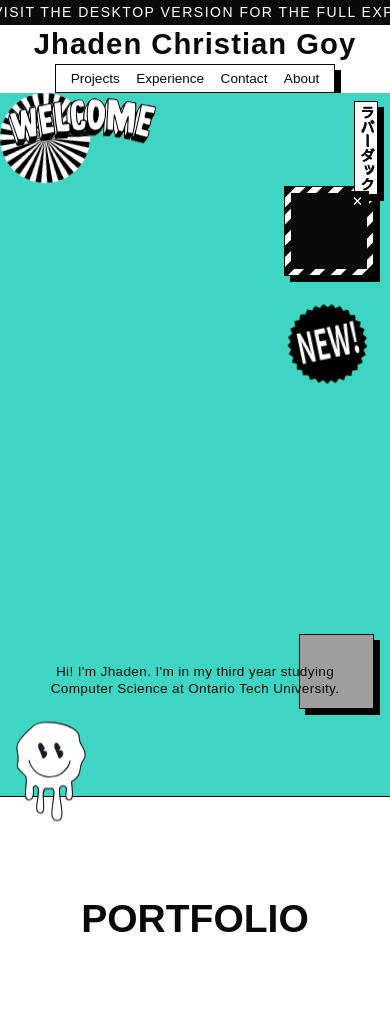
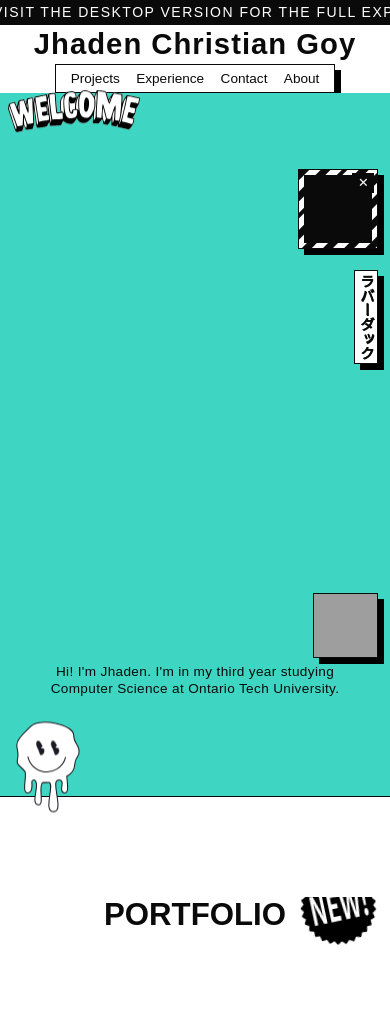
Before and after one commit to jhadenn/jhaden-portfolio, a React app: page / in a window 390 px wide. Shown: the top 1020 px of the page. Built offline with nearby package versions, Linux system fonts and the light colour scheme; no server answers; grey boxes are pictures that could not be loaded; a web font is replaced by a local one; what dom-window-manager would draw is missing.

Commit message:
mobile layout fixes

```diff
--- a/src/sections/header/Header.ts
+++ b/src/sections/header/Header.ts
@@ -597,21 +597,6 @@ export default function header() {
   messageBox.appendChild(closeButton);
   header.appendChild(messageBox);
 
-  // Sticker
-  const sticker = document.createElement('div');
-  sticker.setAttribute('id', 'new');
-  sticker.innerHTML = `<img alt="New! sticker" src="../../assets/new.svg" />`;
-  sticker.style.top = `${window.innerHeight + 50}px`;
-
-  header.appendChild(sticker);
-
-  dragElement(sticker);
-  sticker.style.zIndex = windowManager.base;
-
-  sticker.addEventListener('mousedown', () => {
-    sticker.style.zIndex = windowManager.moveOnTop();
-  });
-
   // Navigation bar
   const navigationBar = document.createElement('nav');
   navigationBar.id ='header-nav';
@@ -803,7 +788,6 @@ window.addEventListener('resize', scheduleNavbarPosition);
     window.addEventListener('resize', () => {
       duckPlaceholder.style.height = `${window.innerHeight - 140}px`;
       //sunscreen.style.top = `${window.innerHeight + 50}px`;
-      sticker.style.top = `${window.innerHeight + 50}px`;
 
       const canvas = document.querySelector('canvas');
       if (canvas) {
--- a/src/sections/header/header.scss
+++ b/src/sections/header/header.scss
@@ -156,7 +156,6 @@
   }
 }
 
-#new,
 #welcome,
 #japanese,
 #rays,
@@ -164,22 +163,6 @@
 .project-request {
   position: absolute;
   cursor: $grab;
-}
-
-#new {
-  left: 30px;
-  transform: rotateZ(-10deg);
-  padding: 0;
-  border-radius: 100px;
-
-  img {
-    border-radius: 100px;
-    margin-bottom: -0.5em;
-    animation: rotate 1s linear infinite;
-    animation-play-state: paused;
-    animation-delay: calc(var(--scroll) * -1s);
-    width: 190px;
-  }
 }
 
 #welcome {
--- a/src/sections/projects/Projects.ts
+++ b/src/sections/projects/Projects.ts
@@ -2,10 +2,25 @@ import './projects.scss';
 import projectList from '../../data/projects.js';
 import { populateProjects } from '../../utils/populateProjects.js';
 import { gsap } from 'gsap';
+import { WindowManager, dragElement } from 'dom-window-manager';
+
+const stickerWindowManager = new WindowManager(1);
 
 export default function projects() {
   const projects = document.getElementById('projects');
   if (!projects) return;
+
+  // "New!" sticker - sits at the top-right of the projects section
+  const sticker = document.createElement('div');
+  sticker.setAttribute('id', 'new');
+  sticker.innerHTML = `<img alt="New! sticker" src="../../assets/new.svg" />`;
+  projects.appendChild(sticker);
+
+  dragElement(sticker);
+  sticker.style.zIndex = stickerWindowManager.base;
+  sticker.addEventListener('mousedown', () => {
+    sticker.style.zIndex = stickerWindowManager.moveOnTop();
+  });
 
   // Title
   const projectsTitle = document.createElement('div');
--- a/src/sections/projects/projects.scss
+++ b/src/sections/projects/projects.scss
@@ -1,6 +1,30 @@
 @import '../../style/style.scss';
 @import '../../style/variables.module.scss';
 @import '../../style/animations.scss';
+
+#projects {
+  position: relative;
+}
+
+#new {
+  position: absolute;
+  top: -40px;
+  right: 30px;
+  cursor: $grab;
+  transform: rotateZ(-10deg);
+  padding: 0;
+  border-radius: 100px;
+  z-index: 5;
+
+  img {
+    border-radius: 100px;
+    margin-bottom: -0.5em;
+    animation: rotate 1s linear infinite;
+    animation-play-state: paused;
+    animation-delay: calc(var(--scroll) * -1s);
+    width: 190px;
+  }
+}
 
 #projects-container {
   display: grid;
--- a/src/style/responsive.scss
+++ b/src/style/responsive.scss
@@ -47,7 +47,9 @@
     display: none;
   }
 
-  /* Decorative draggable elements - sized + positioned for the mobile hero */
+  /* Decorative draggable elements - sized + positioned for the mobile hero.
+     Mirrors the desktop layout: welcome top-left, box top-right, japanese
+     right-edge below box, art mid-left, smiley bottom-left. */
   #smiley {
     position: absolute;
     left: 4vw;
@@ -57,64 +59,57 @@
     animation: levitate 2s ease-in-out infinite !important;
 
     img {
-      width: 70px;
+      width: 64px;
     }
   }
 
+  /* Welcome svg already includes a sunburst, so the separate rays disc is
+     redundant on mobile and just causes overlap. Hide it. */
   #rays {
-    top: 11vh;
-    left: 0;
-    width: 90px;
-    max-height: 90px;
-    border-radius: 90px;
-
-    img {
-      width: 90px;
-      border-radius: 90px;
-    }
+    display: none;
   }
 
   #box {
     position: absolute;
-    top: 22vh;
-    right: 4vw;
-    width: 90px;
-    height: 90px;
-    padding: 6px;
+    top: 20vh;
+    right: 3vw;
+    width: 80px;
+    height: 80px;
+    padding: 5px;
 
     button {
-      top: 4px;
-      right: 4px;
-      height: 22px;
-      width: 24px;
-      font-size: 0.85rem;
-      line-height: 22px;
+      top: 3px;
+      right: 3px;
+      height: 20px;
+      width: 22px;
+      font-size: 0.8rem;
+      line-height: 20px;
     }
   }
 
   #art {
     top: auto;
-    bottom: 16vh;
-    right: 4vw;
+    bottom: 22vh;
+    right: 3vw;
     left: auto;
-    width: 75px;
-    height: 75px;
+    width: 65px;
+    height: 65px;
 
     img {
-      width: 75px;
-      height: 75px;
+      width: 65px;
+      height: 65px;
     }
   }
 
+  /* #new now lives inside the projects section, not the hero. Override the
+     desktop size and pin it to the top-right of the projects section. */
   #new {
-    position: absolute;
-    top: 36vh !important;
-    left: auto;
-    right: 6vw;
+    top: -28px;
+    right: 14px;
     transform: rotateZ(-12deg);
 
     img {
-      width: 80px;
+      width: 76px;
     }
   }
 
@@ -131,11 +126,11 @@
 }
 
 #welcome {
-  top: 12vh;
+  top: 11vh;
   left: 2vw;
   img {
-    width: 38vw;
-    max-width: 180px;
+    width: 34vw;
+    max-width: 150px;
     height: auto;
   }
 }
@@ -256,9 +251,23 @@
 
   /* Sections */
   .wavy {
+    max-width: 100vw;
+    flex-wrap: wrap;
+    justify-content: center;
+
     span {
-      font-size: 10vw;
+      font-size: 8vw;
     }
+  }
+
+  /* Lock every top-level section to the viewport width so no descendant can
+     create a horizontal scroll area (the "swipe right -> blank white" bug). */
+  #main-content,
+  #main-content > .section,
+  #footer {
+    width: 100%;
+    max-width: 100vw;
+    overflow-x: hidden;
   }
 
   /* Projects */
@@ -343,39 +352,43 @@
     box-sizing: border-box;
   }
 
-  /* Experience (Awards section visible on mobile) */
+  /* Experience (Awards section visible on mobile). Each award is a
+     centered, shrunk card so titles + descriptions never get pushed
+     to the viewport edges. */
   #awards {
     display: flex;
-    padding: 0 12px;
+    padding: 0 16px;
   }
 
   #awards-container {
     width: 100%;
+    align-items: center;
   }
 
   .award {
     flex-direction: row;
     align-items: flex-start;
-    gap: 10px;
-    margin-bottom: 3em;
+    gap: 12px;
+    margin: 0 auto 3em auto;
     width: 100%;
+    max-width: 360px;
   }
 
   .award-certificate {
     display: flex;
     margin: 0;
-    padding: 8px 6px;
+    padding: 6px;
     flex: 0 0 auto;
-    width: 80px;
-    height: 80px;
+    width: 64px;
+    height: 64px;
     align-items: center;
     justify-content: center;
 
     img {
       width: 100%;
       height: 100%;
-      max-width: 64px;
-      max-height: 64px;
+      max-width: 52px;
+      max-height: 52px;
       object-fit: contain;
     }
   }
@@ -393,27 +406,30 @@
   }
 
   .award-title {
-    font-size: clamp(0.95rem, 4vw, 1.15rem);
+    font-size: clamp(0.9rem, 3.6vw, 1.05rem);
     width: auto;
     max-width: 100%;
-    line-height: 1.15;
+    line-height: 1.2;
     display: block;
     overflow-wrap: break-word;
     word-break: normal;
   }
 
   .award-awarder {
-    font-size: clamp(0.8rem, 3.4vw, 1rem);
-    line-height: 1.15;
+    font-size: clamp(0.78rem, 3.1vw, 0.95rem);
+    line-height: 1.2;
     display: block;
     max-width: 100%;
     overflow-wrap: break-word;
   }
 
-  /* Disable per-char inline-block layout on mobile so titles wrap by word, not by character */
+  /* Per-character spans (used for the desktop hover swing effect) cause the
+     browser to break lines mid-word on mobile because each char-span is its
+     own inline element. display: contents drops the spans from layout, so
+     the title text wraps at normal word boundaries. */
   .award-title > span,
   .award-awarder > span {
-    display: inline;
+    display: contents;
     white-space: normal;
     letter-spacing: 0;
   }
@@ -503,7 +519,7 @@
 
   #japanese {
     position: absolute;
-    top: 12vh;
+    top: 32vh;
     right: 3vw;
     font-size: 0.9em;
     padding: 0.2em 0.05em;
```
